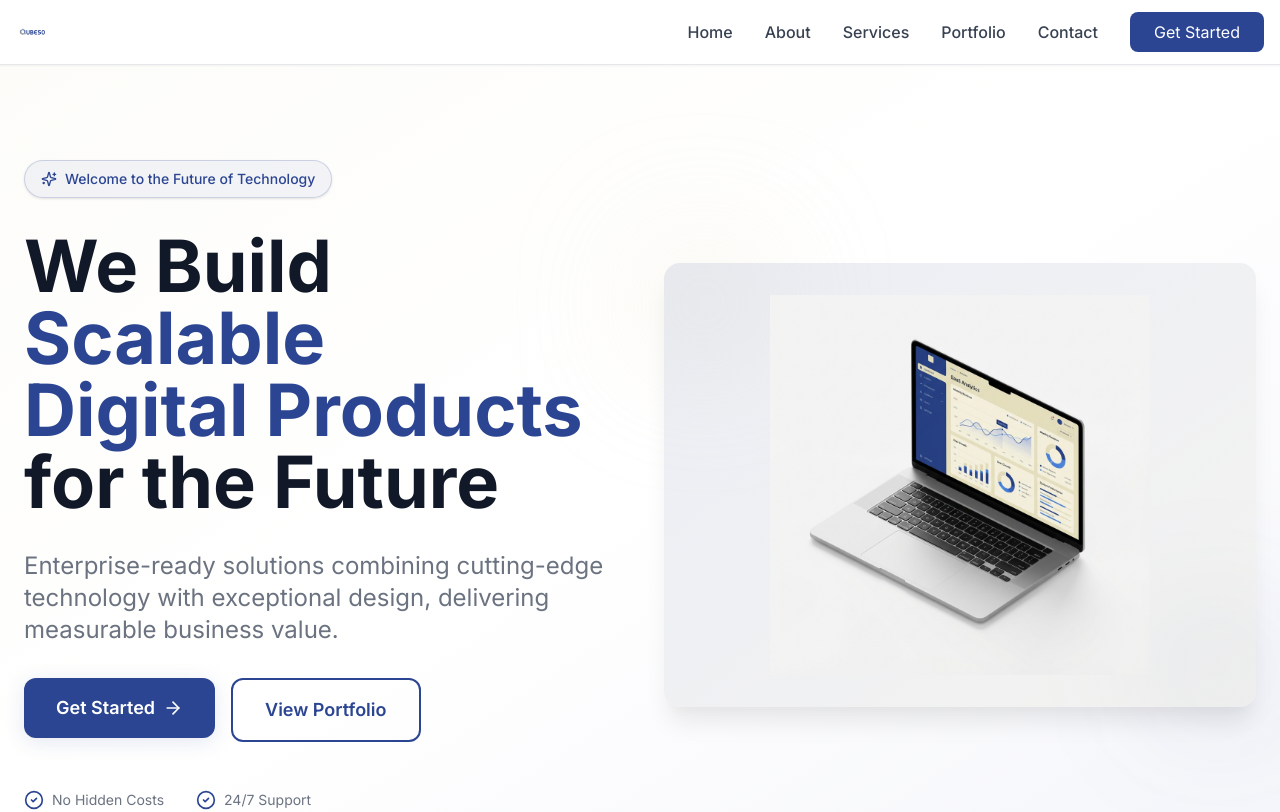
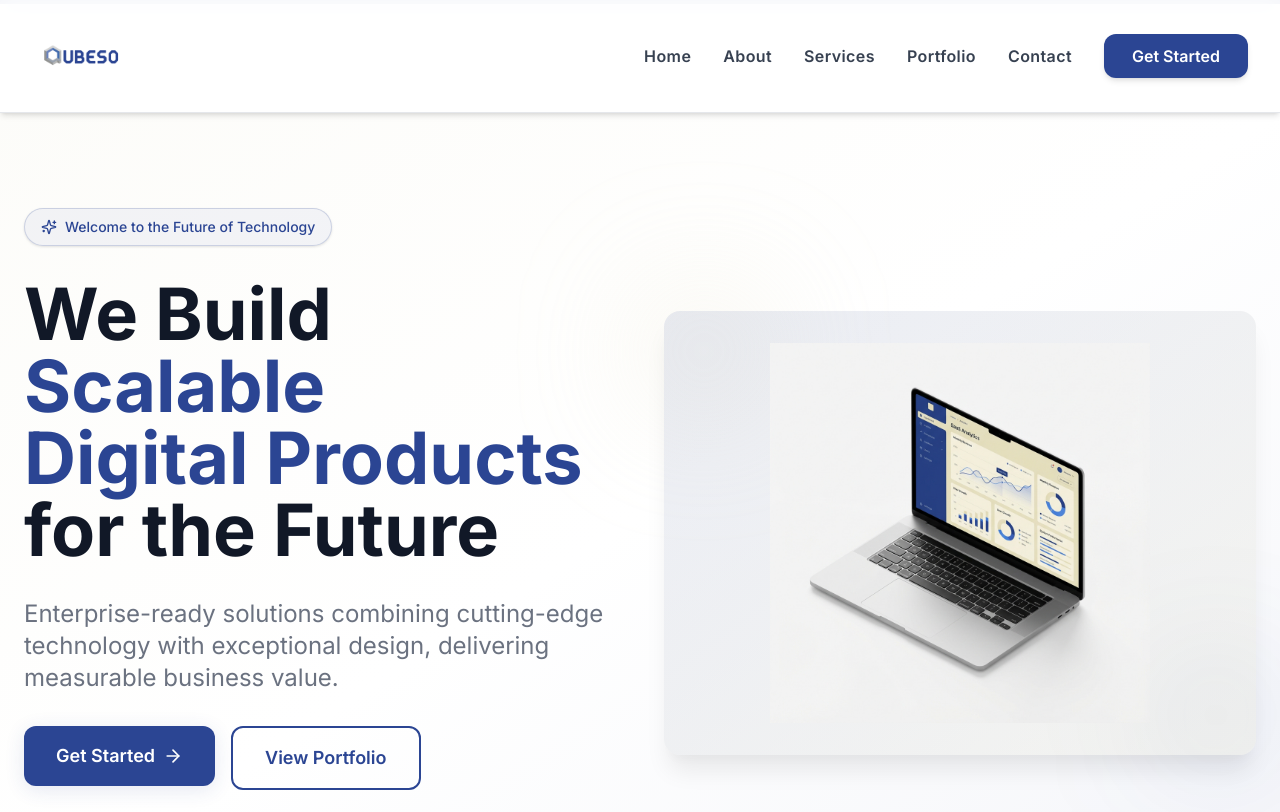
Before and after one commit to SHUBHKAGATHARA/qubeso, a Next.js app: page / in a window 1280 px wide. Shown: the top 812 px of the page. Built offline with nearby package versions, Linux system fonts and the light colour scheme.

Commit message:
fix: increase navbar logo size and fix menubar font/alignment

```diff
--- a/app/layout.tsx
+++ b/app/layout.tsx
@@ -98,7 +98,7 @@ export default function RootLayout({
         <ScrollProgress />
         <SplashProvider>
           <SimpleMenubar />
-          <main className="min-h-screen pt-16 overflow-x-hidden">
+          <main className="min-h-screen pt-28 overflow-x-hidden">
             {children}
           </main>
           <Footer />
--- a/components/SimpleMenubar.tsx
+++ b/components/SimpleMenubar.tsx
@@ -17,17 +17,18 @@ export default function SimpleMenubar() {
   const [isOpen, setIsOpen] = useState(false);
 
   return (
-    <nav className="fixed top-0 left-0 right-0 z-50 bg-white border-b border-gray-200 shadow-sm">
-      <div className="container mx-auto px-4">
-        <div className="flex items-center justify-between h-16">
+    <nav className="fixed top-0 left-0 right-0 z-50 bg-white/95 backdrop-blur-md border-b border-gray-200 shadow-md">
+      <div className="container mx-auto px-6 lg:px-8">
+        <div className="flex items-center justify-between h-28">
           {/* Logo */}
-          <Link href="/" className="flex items-center">
+          <Link href="/" className="flex items-center flex-shrink-0">
             <Image
               src="/qubeso-logo-transparent.png"
               alt="Qubeso Tech"
-              width={120}
-              height={32}
-              className="h-8 w-auto"
+              width={480}
+              height={128}
+              className="h-24 w-auto object-contain"
+              priority
             />
           </Link>
 
@@ -37,14 +38,14 @@ export default function SimpleMenubar() {
               <Link
                 key={item.path}
                 href={item.path}
-                className="text-gray-700 hover:text-brand-primary font-medium transition-colors"
+                className="text-base font-semibold text-gray-700 hover:text-brand-primary transition-colors duration-200 tracking-wide"
               >
                 {item.name}
               </Link>
             ))}
             <Link
               href="/contact"
-              className="px-6 py-2 bg-brand-primary text-white rounded-lg hover:bg-brand-hover transition-colors"
+              className="px-7 py-2.5 bg-brand-primary text-white text-base font-semibold rounded-xl hover:bg-brand-hover transition-all duration-200 shadow-md hover:shadow-lg"
             >
               Get Started
             </Link>
@@ -53,21 +54,21 @@ export default function SimpleMenubar() {
           {/* Mobile Menu Button */}
           <button
             onClick={() => setIsOpen(!isOpen)}
-            className="md:hidden p-2 text-gray-700"
+            className="md:hidden p-2.5 text-gray-700 hover:text-brand-primary transition-colors"
             aria-label="Toggle menu"
           >
-            {isOpen ? <X size={24} /> : <Menu size={24} />}
+            {isOpen ? <X size={28} /> : <Menu size={28} />}
           </button>
         </div>
 
         {/* Mobile Navigation */}
         {isOpen && (
-          <div className="md:hidden py-4 border-t border-gray-200">
+          <div className="md:hidden py-5 border-t border-gray-200 space-y-1">
             {navItems.map((item) => (
               <Link
                 key={item.path}
                 href={item.path}
-                className="block py-2 text-gray-700 hover:text-brand-primary font-medium"
+                className="block py-3 px-2 text-base font-semibold text-gray-700 hover:text-brand-primary hover:bg-gray-50 rounded-lg transition-colors"
                 onClick={() => setIsOpen(false)}
               >
                 {item.name}
@@ -75,7 +76,7 @@ export default function SimpleMenubar() {
             ))}
             <Link
               href="/contact"
-              className="block mt-4 px-6 py-2 bg-brand-primary text-white rounded-lg hover:bg-brand-hover transition-colors text-center"
+              className="block mt-3 px-6 py-3 bg-brand-primary text-white text-base font-semibold rounded-xl hover:bg-brand-hover transition-colors text-center shadow-md"
               onClick={() => setIsOpen(false)}
             >
               Get Started
```
